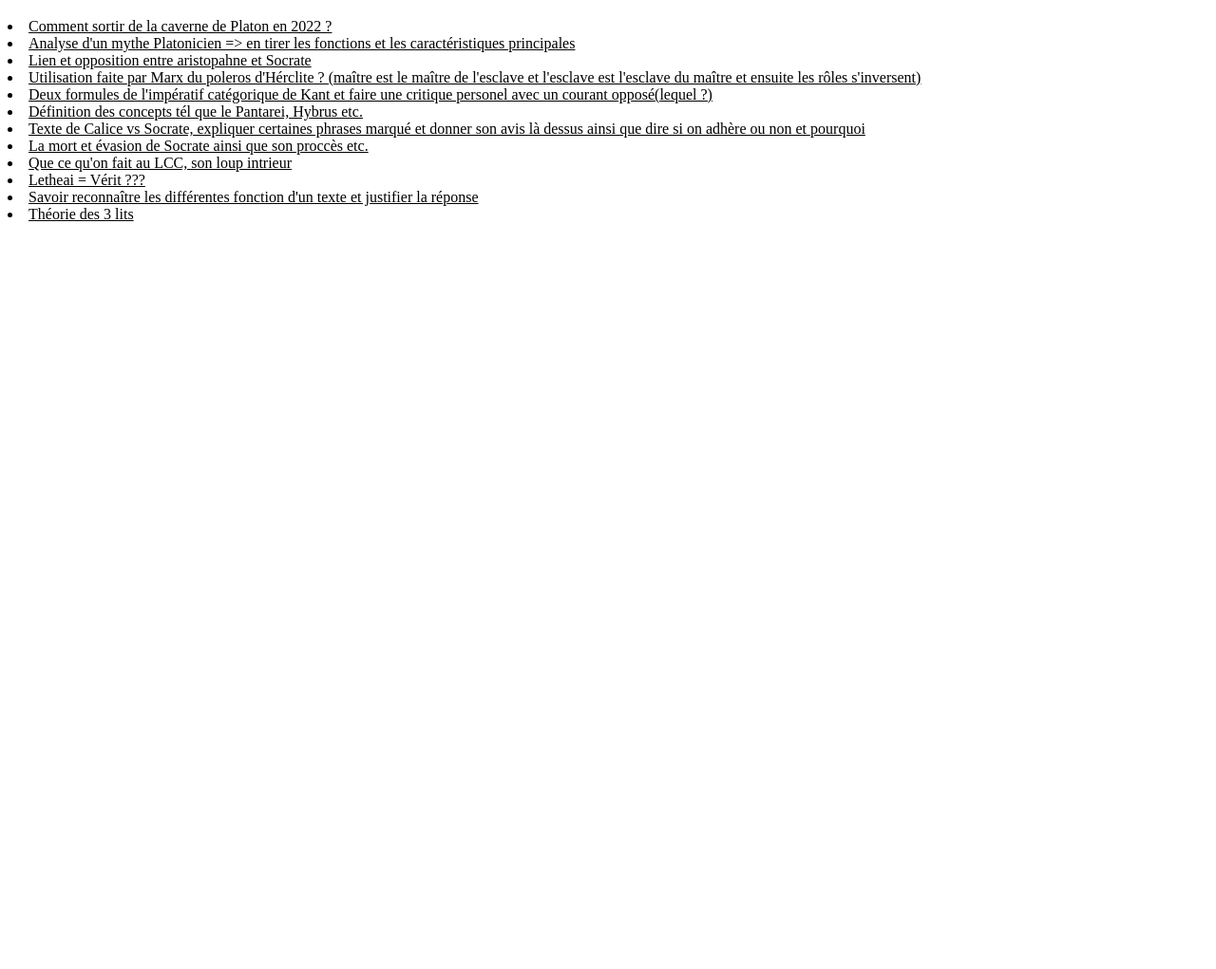
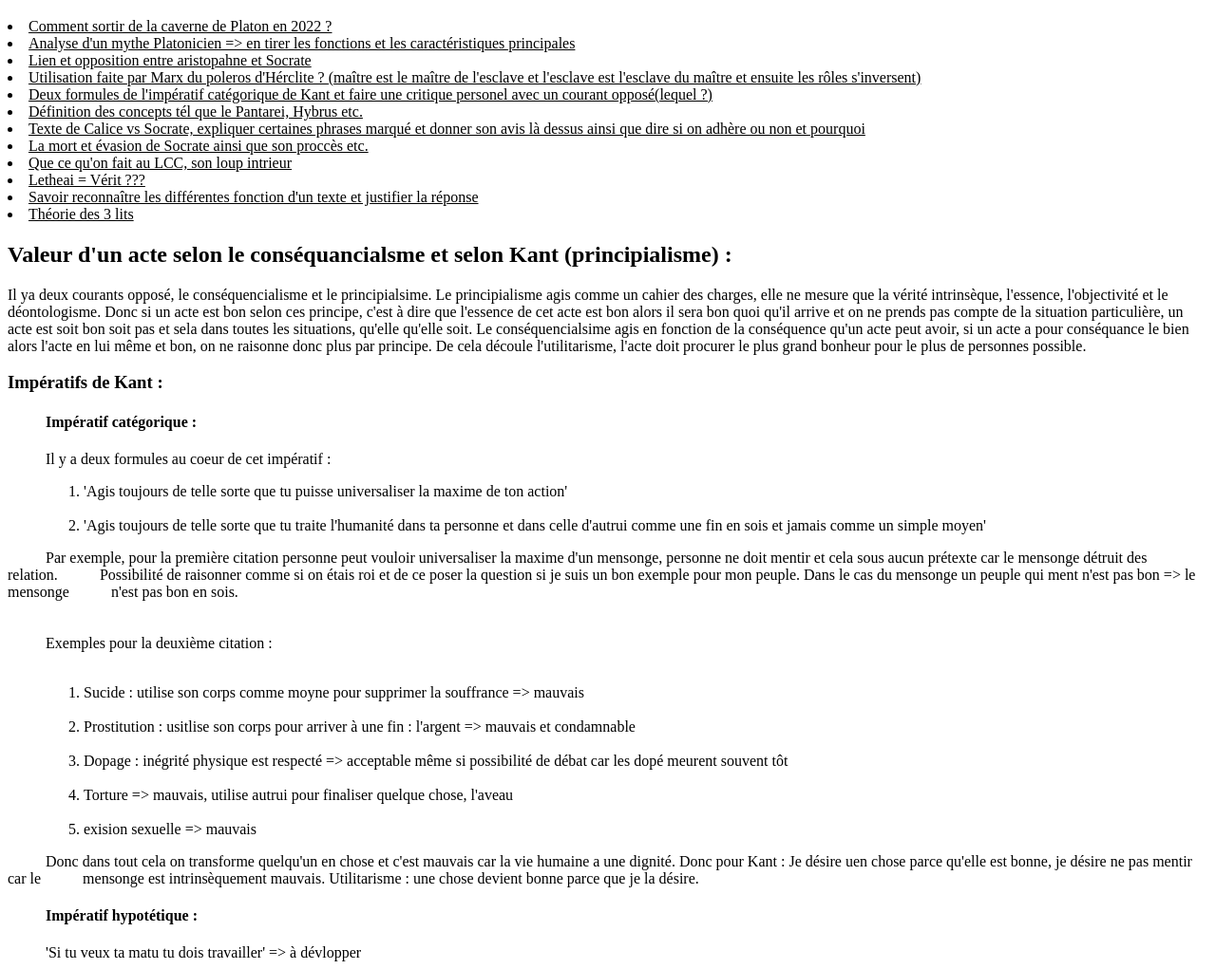
Before and after one commit to Zetek1/Zetek1.github.io, a plain HTML site: page index.html in a window 1280 px wide. Shown: the part 61-1082 px from the top of the page at 95% size. Before the commit the page ends 800 px from the top, so only its background shows below. Drawn offline with Linux system fonts and the light colour scheme.

Commit message:
impératifs katégorique

```diff
--- a/index.html
+++ b/index.html
@@ -3,8 +3,15 @@
 <head>
 	<meta charset="utf-8">
 	<title>
-		Refs français
+		Philo
 	</title>
+	<style>
+			p
+			{
+				margin:0;
+				padding:0px;
+			}
+		</style>
 </head>
 <body>
 	<h1>
@@ -27,5 +34,61 @@
 
 	</u>
 	</p>
+	<h2>
+		Valeur d'un acte selon le conséquancialsme et selon Kant (principialisme) :
+	</h2>
+
+
+
+
+	<p>
+		Il ya deux courants opposé, le conséquencialisme et le principialsime. Le principialisme agis comme un cahier des charges, elle ne mesure que la vérité intrinsèque, l'essence, l'objectivité et le déontologisme. Donc si un acte est bon selon ces principe, c'est à dire que l'essence de cet acte est bon alors il sera bon quoi qu'il arrive et on ne prends pas compte de la situation particulière, un acte est soit bon soit pas et sela dans toutes les situations, qu'elle qu'elle soit. Le conséquencialsime agis en fonction de la conséquence qu'un acte peut avoir, si un acte a pour conséquance le bien alors l'acte en lui même et bon, on ne raisonne donc plus par principe. De cela découle l'utilitarisme, l'acte doit procurer le plus grand bonheur pour le plus de personnes possible.
+	</p>
+
+
+
+	<h3>
+		Impératifs de Kant :
+	</h3>
+	<h4>
+		<span STYLE="padding:0 0 0 40px;">Impératif catégorique : </span>
+	</h4>
+
+
+	<p>
+		<span STYLE="padding:0 0 0 40px;">Il y a deux formules au coeur de cet impératif :
+				<ol>
+					<ol>
+						<li>'Agis toujours de telle sorte que tu puisse universaliser la maxime de ton action'</li>
+
+						<span STYLE="padding:0 0 0 80px;"><li>'Agis toujours de telle sorte que tu traite l'humanité dans ta personne et dans celle d'autrui comme une fin en sois et jamais comme un simple moyen'</li></span>
+					</ol>
+				</ol>
+		<span STYLE="padding:0 0 0 40px;">Par exemple, pour la première citation personne peut vouloir universaliser la maxime d'un mensonge, personne ne doit mentir et cela sous aucun prétexte car le mensonge détruit des relation.<span STYLE="padding:0 0 0 40px;"> Possibilité de raisonner comme si on étais roi et de ce poser la question si je suis un bon exemple pour mon peuple. Dans le cas du mensonge un peuple qui ment n'est pas bon => le mensonge <span STYLE="padding:0 0 0 40px;">n'est pas bon en sois.</span> </span></span><br>
+		<br>
+		<br>
+		<span STYLE="padding:0 0 0 40px;">Exemples pour la deuxième citation : </span>
+		<ol>
+			<ol>
+				<span STYLE="padding:0 0 0 80px;"><li>Sucide : utilise son corps comme moyne pour supprimer la souffrance => mauvais</li></span>
+					<span STYLE="padding:0 0 0 80px;"><li>Prostitution : usitlise son corps pour arriver à une fin : l'argent => mauvais et condamnable</li></span>
+						<span STYLE="padding:0 0 0 80px;"><li>Dopage : inégrité physique est respecté => acceptable même si possibilité de débat car les dopé meurent souvent tôt </li></span>
+							<span STYLE="padding:0 0 0 80px;"><li>Torture => mauvais, utilise autrui pour finaliser quelque chose, l'aveau</li></span>
+								<span STYLE="padding:0 0 0 80px;"><li>exision sexuelle => mauvais</li></span>
+			</ol>
+		</ol>
+		<span STYLE="padding:0 0 0 40px;">Donc dans tout cela on transforme quelqu'un en chose et c'est mauvais car la vie humaine a une dignité. Donc pour Kant : Je désire uen chose parce qu'elle est bonne, je désire ne pas mentir car le <span STYLE="padding:0 0 0 40px;">mensonge est intrinsèquement mauvais. Utilitarisme : une chose devient bonne parce que je la désire.</span></span>
+	</p>
+	<h4><span STYLE="padding:0 0 0 40px;">Impératif hypotétique : </span></h4>
+	<p>
+		<span STYLE="padding:0 0 0 40px;">'Si tu veux ta matu tu dois travailler' => à dévlopper</span>
+	</p>
+
+
+
+
+
+
+
 </body>
 </html>
--- /dev/null
+++ b/style.css
@@ -0,0 +1,3 @@
+.exemple {
+  tab-size: 5;
+}
```
